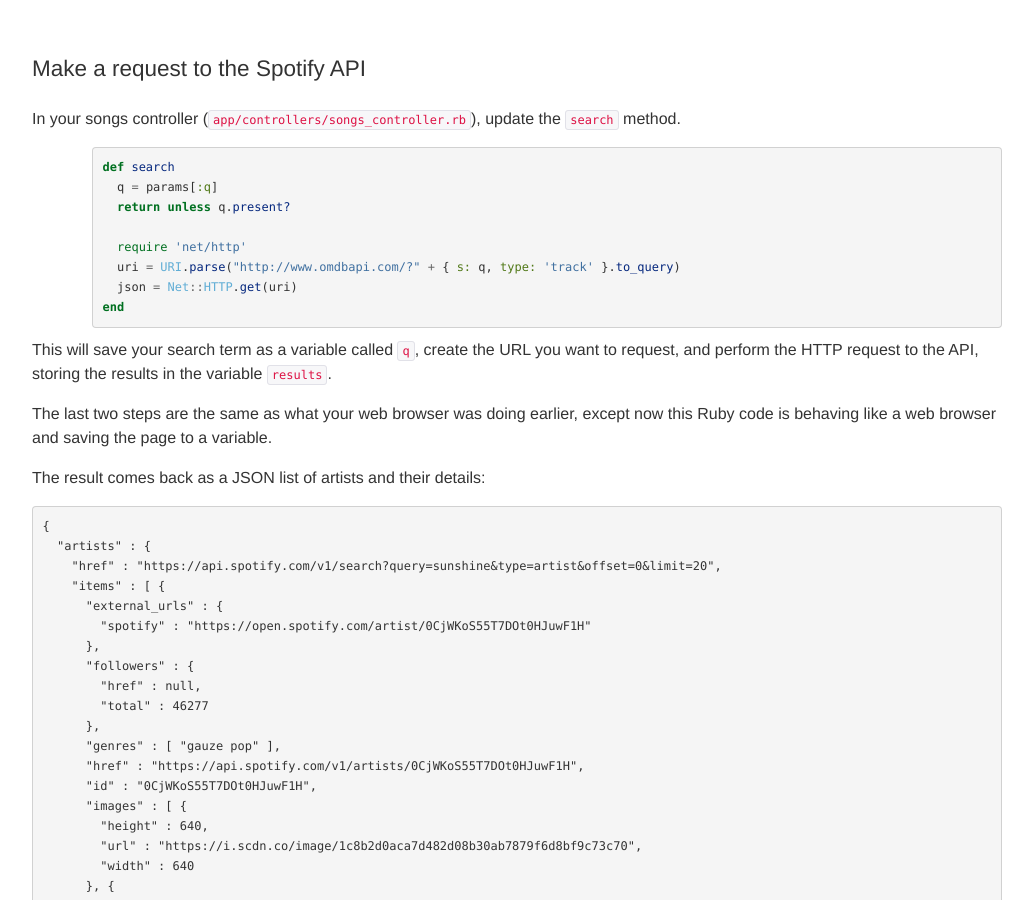
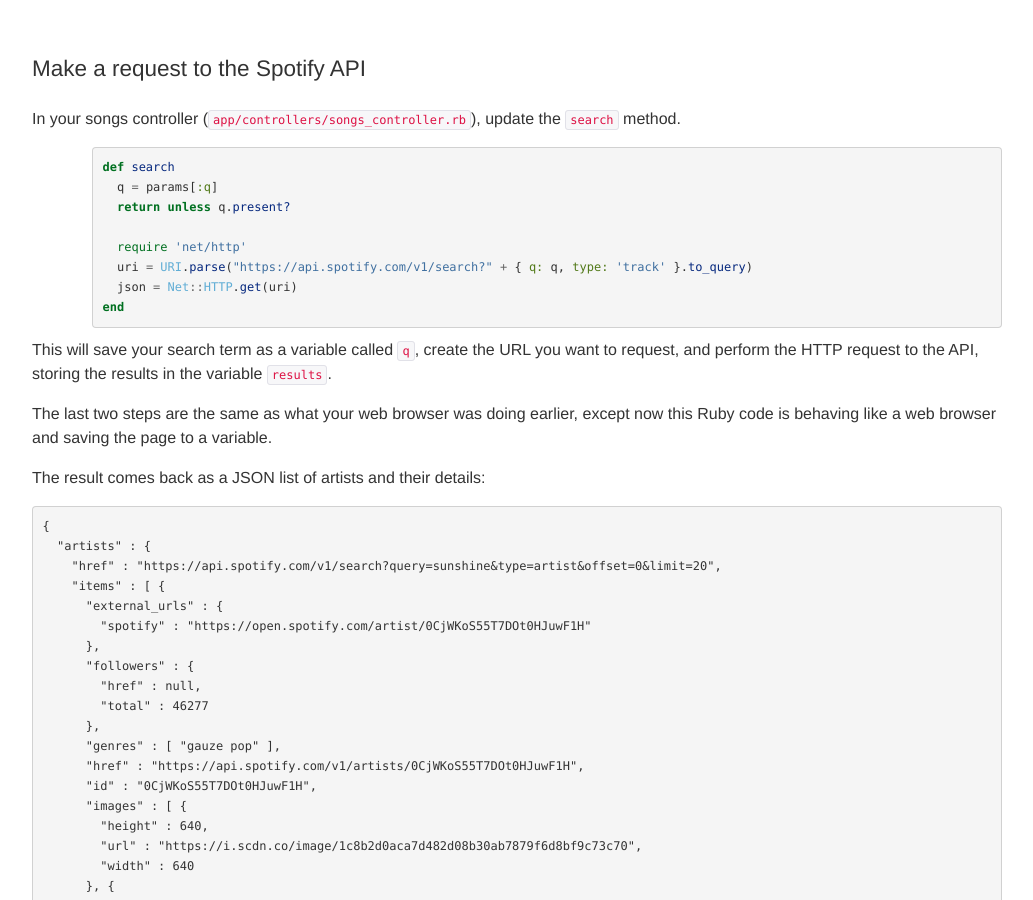
Before and after one commit to tracymu/api-tutorial, a Jekyll site: the page built from index.md, in a window 1280 px wide and 900 px high, scrolled down 7227 px. Shown: the whole window, without its empty margins (53-1086 px from the left). Built offline with Jekyll 4.4.1, drawn with Linux system fonts in a browser that asks for light colours; nearby versions of some CDN libraries; part of the change alters nothing that is shown.

Commit message:
Use Spotify API in #search

````diff
--- a/index.md
+++ b/index.md
@@ -286,7 +286,7 @@ def search
   return unless q.present?
 
   require 'net/http'
-  uri = URI.parse("http://www.omdbapi.com/?" + { s: q, type: 'track' }.to_query)
+  uri = URI.parse("https://api.spotify.com/v1/search?" + { q: q, type: 'track' }.to_query)
   json = Net::HTTP.get(uri)
 end
 ```
````
